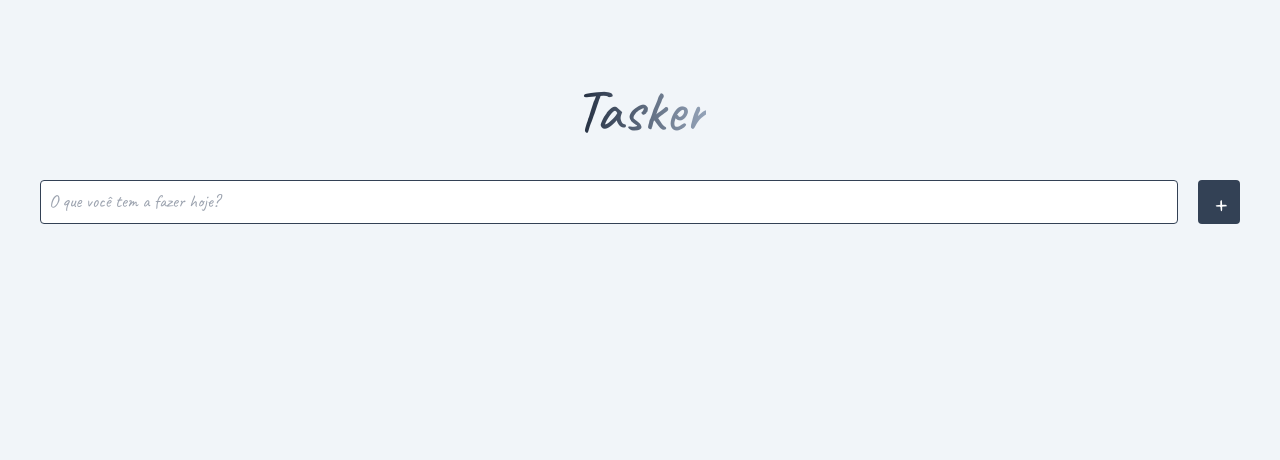
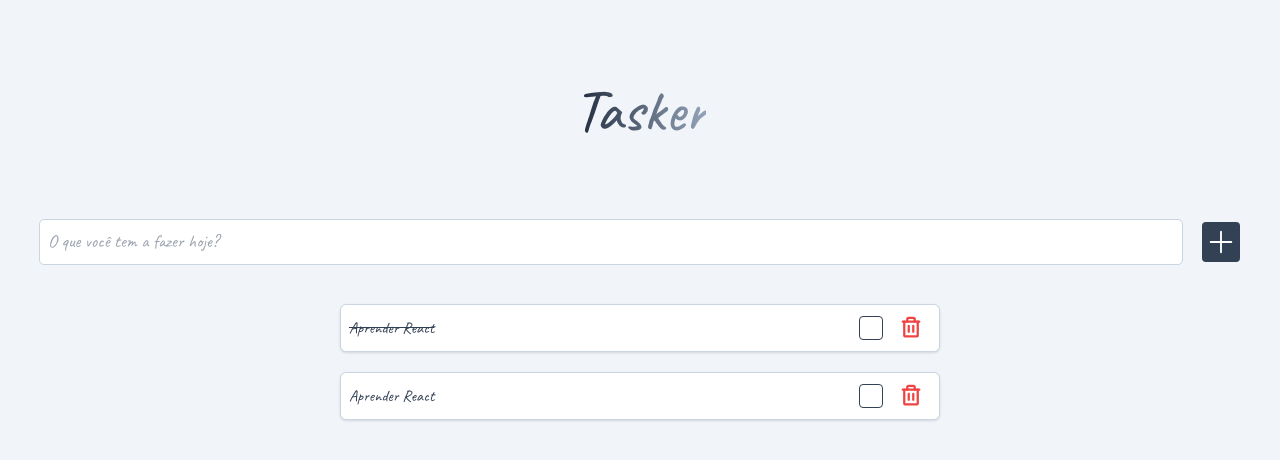
Before and after one commit to JP-Go/tasker, a React (Vite) app in the folder client/: page / in a window 1280 px wide. Shown: the top 460 px of the page. Built offline with nearby package versions, Linux system fonts and the light colour scheme.

Commit message:
Change icon in the add button

```diff
--- a/client/src/App.tsx
+++ b/client/src/App.tsx
@@ -1,15 +1,33 @@
+import { Task } from "./components/Task"
+import { Plus } from "phosphor-react"
+import {white} from "tailwindcss/colors"
+
 function App() {
 
   return (
-    <main className="w-screen h-screen flex flex-col items-center pt-20 bg-slate-100 px-10">
+    <main className="w-screen h-screen flex flex-col items-center pt-20 bg-slate-100 px-10 gap-10">
       <h1 className="bg-gradient-to-r from-slate-800 to-slate-400 text-6xl inline-block text-transparent bg-clip-text font-medium">Tasker</h1>
-      <form className="pt-10 w-full flex gap-5">
+      <form className="pt-10 w-full flex gap-5 items-center">
         <input
-          className="p-2 bg-white w-full h-11 rounded border border-slate-700 placeholder:text-lg text-slate-700"
+          className="p-2 bg-white w-full h-11 rounded border-0 outline outline-1 outline-slate-300 focus:outline-slate-700 placeholder:text-lg text-slate-700"
           placeholder="O que você tem a fazer hoje?"
-          />
-        <button className="h-11 w-11 bg-slate-700 rounded text-3xl text-white flex items-center justify-center text-center">+</button>
+        />
+        <button className="h-10 w-10 bg-slate-700 rounded text-3xl text-white flex items-center justify-center text-center">
+          <Plus color={white} />
+        </button>
       </form>
+      <div className="w-full max-w-[600px] gap-5 flex flex-col">
+        <Task task={{
+          id: 1,
+          titulo: "Aprender React",
+          concluida: true
+        }} />
+        <Task task={{
+          id: 1,
+          titulo: "Aprender React",
+          concluida: false
+        }} />
+      </div>
     </main>
   )
 }
```
